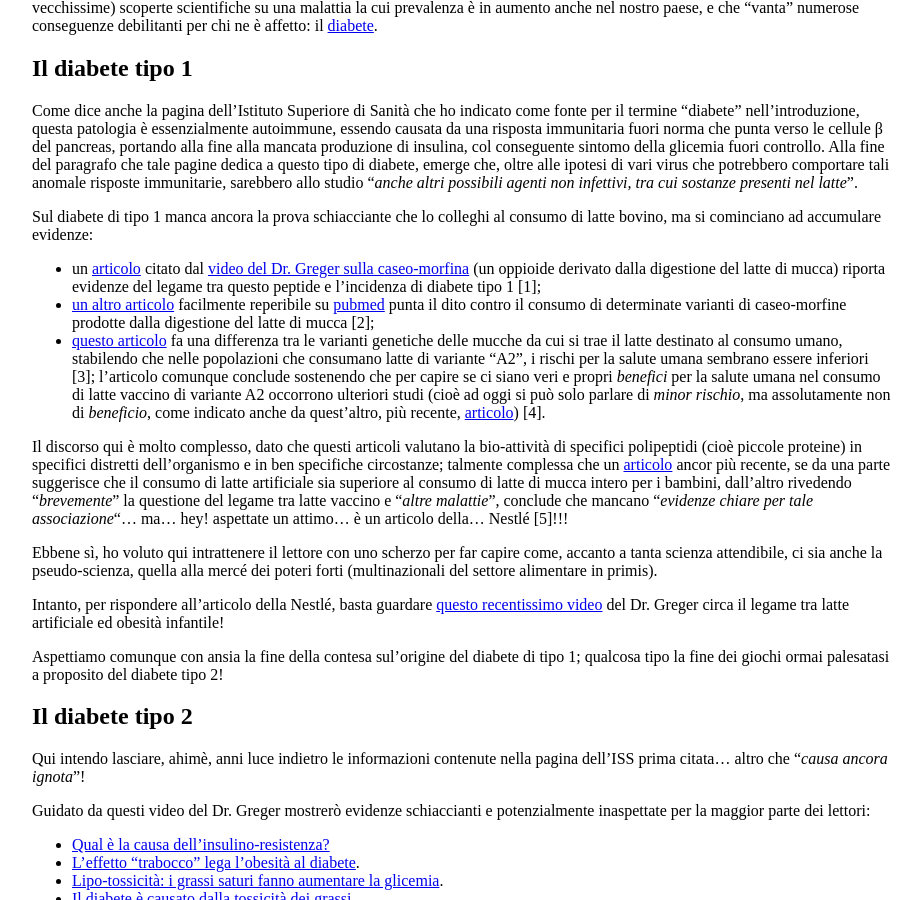
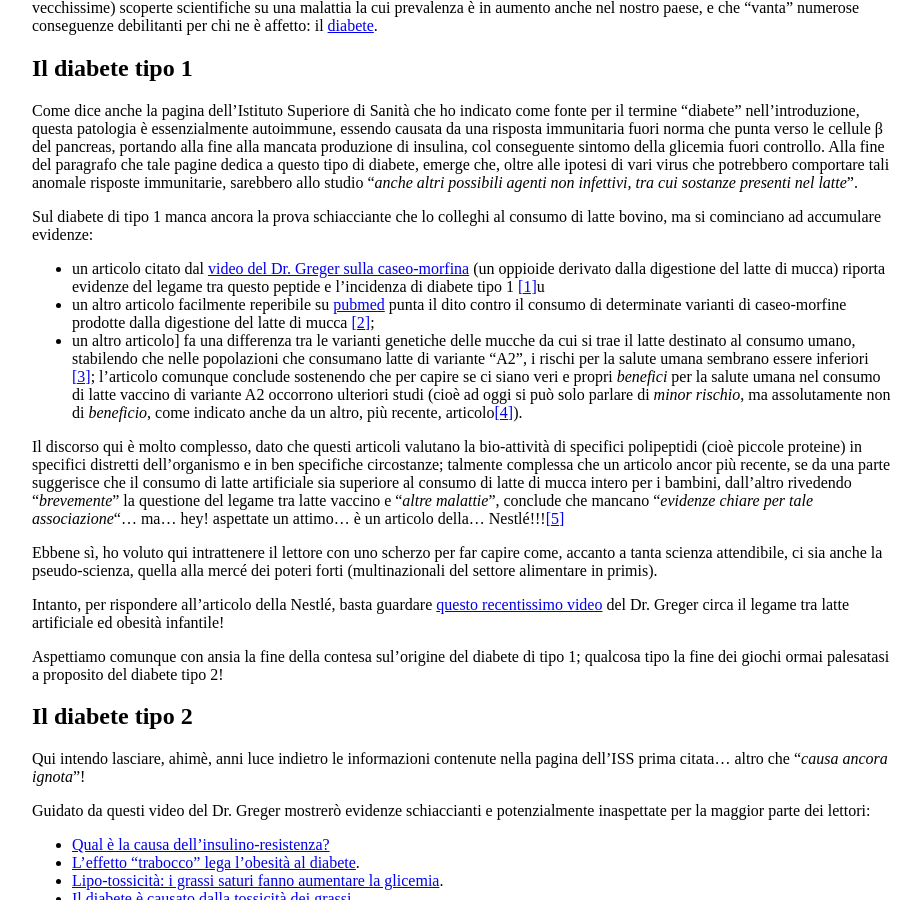
Before and after one commit to adacaccia/perladieta, a Jekyll site: the page built from _posts/2015/2015-05-27-news-del-terzo-millennio-per-il-diabete.md, in a window 1280 px wide and 900 px high, scrolled down 460 px. Shown: the whole window, without its empty margins (178-1100 px from the left). Built offline with Jekyll 4.4.1, drawn with Linux system fonts in a browser that asks for light colours; some of the changed text lies outside the part shown.

Commit message:
ultimi controbuti

```diff
--- a/_posts/2015/2015-05-27-news-del-terzo-millennio-per-il-diabete.md
+++ b/_posts/2015/2015-05-27-news-del-terzo-millennio-per-il-diabete.md
@@ -32,11 +32,11 @@ Come dice anche la pagina dell'Istituto Superiore di Sanità che ho indicato com
 
 Sul diabete di tipo 1 manca ancora la prova schiacciante che lo colleghi al consumo di latte bovino, ma si cominciano ad accumulare evidenze:
 
-* un [articolo](http://www.ncbi.nlm.nih.gov/pubmed/21167240) citato dal [video del Dr. Greger sulla caseo-morfina](http://nutritionfacts.org/video/cows-milk-casomorphin-and-autism/) (un oppioide derivato dalla digestione del latte di mucca) riporta evidenze del legame tra questo peptide e l'incidenza di diabete tipo 1 [1];
-* [un altro articolo](http://www.ncbi.nlm.nih.gov/pubmed/10096780) facilmente reperibile su [pubmed](http://www.ncbi.nlm.nih.gov/pubmed) punta il dito contro il consumo di determinate varianti di caseo-morfine prodotte dalla digestione del latte di mucca [2];
-* [questo articolo](http://www.ncbi.nlm.nih.gov/pubmed/16403684) fa una differenza tra le varianti genetiche delle mucche da cui si trae il latte destinato al consumo umano, stabilendo che nelle popolazioni che consumano latte di variante "A2", i rischi per la salute umana sembrano essere inferiori [3]; l'articolo comunque conclude sostenendo che per capire se ci siano veri e propri *benefici* per la salute umana nel consumo di latte vaccino di variante A2 occorrono ulteriori studi (cioè ad oggi si può solo parlare di *minor rischio*, ma assolutamente non di *beneficio*, come indicato anche da quest'altro, più recente, [articolo](http://www.ncbi.nlm.nih.gov/pubmed/17666771)) [4].
+* un articolo citato dal [video del Dr. Greger sulla caseo-morfina](http://nutritionfacts.org/video/cows-milk-casomorphin-and-autism/) (un oppioide derivato dalla digestione del latte di mucca) riporta evidenze del legame tra questo peptide e l'incidenza di diabete tipo 1 <a href="#ref1>">[1]</a>u
+* un altro articolo facilmente reperibile su [pubmed](http://www.ncbi.nlm.nih.gov/pubmed) punta il dito contro il consumo di determinate varianti di caseo-morfine prodotte dalla digestione del latte di mucca <a href="#ref2">[2]</a>;
+* un altro  articolo] fa una differenza tra le varianti genetiche delle mucche da cui si trae il latte destinato al consumo umano, stabilendo che nelle popolazioni che consumano latte di variante "A2", i rischi per la salute umana sembrano essere inferiori <a href="#ref3">[3]</a>; l'articolo comunque conclude sostenendo che per capire se ci siano veri e propri *benefici* per la salute umana nel consumo di latte vaccino di variante A2 occorrono ulteriori studi (cioè ad oggi si può solo parlare di *minor rischio*, ma assolutamente non di *beneficio*, come indicato anche da un altro, più recente, articolo<a href="#ref4">[4]</a>).
 
-Il discorso qui è molto complesso, dato che questi articoli valutano la bio-attività di specifici polipeptidi (cioè piccole proteine) in specifici distretti dell'organismo e in ben specifiche circostanze; talmente complessa che un [articolo](http://www.ncbi.nlm.nih.gov/pubmed/21335988) ancor più recente, se da una parte suggerisce che il consumo di latte artificiale sia superiore al consumo di latte di mucca intero per i bambini, dall'altro rivedendo "*brevemente*" la questione del legame tra latte vaccino e "*altre malattie*", conclude che mancano "*evidenze chiare per tale associazione*"... ma... hey! aspettate un attimo... è un articolo della... Nestlé [5]!!!
+Il discorso qui è molto complesso, dato che questi articoli valutano la bio-attività di specifici polipeptidi (cioè piccole proteine) in specifici distretti dell'organismo e in ben specifiche circostanze; talmente complessa che un articolo ancor più recente, se da una parte suggerisce che il consumo di latte artificiale sia superiore al consumo di latte di mucca intero per i bambini, dall'altro rivedendo "*brevemente*" la questione del legame tra latte vaccino e "*altre malattie*", conclude che mancano "*evidenze chiare per tale associazione*"... ma... hey! aspettate un attimo... è un articolo della... Nestlé!!!<a href="#ref5">[5]</a>
 
 Ebbene sì, ho voluto qui intrattenere il lettore con uno scherzo per far capire come, accanto a tanta scienza attendibile, ci sia anche la pseudo-scienza, quella alla mercé dei poteri forti (multinazionali del settore alimentare in primis).
 
```
Also changed, not shown: other parts of _posts/2015/2015-05-27-news-del-terzo-millennio-per-il-diabete.md (+39 -13 lines), _posts/2015/news-diabete-crossref.md (added, +30 -0 lines).
